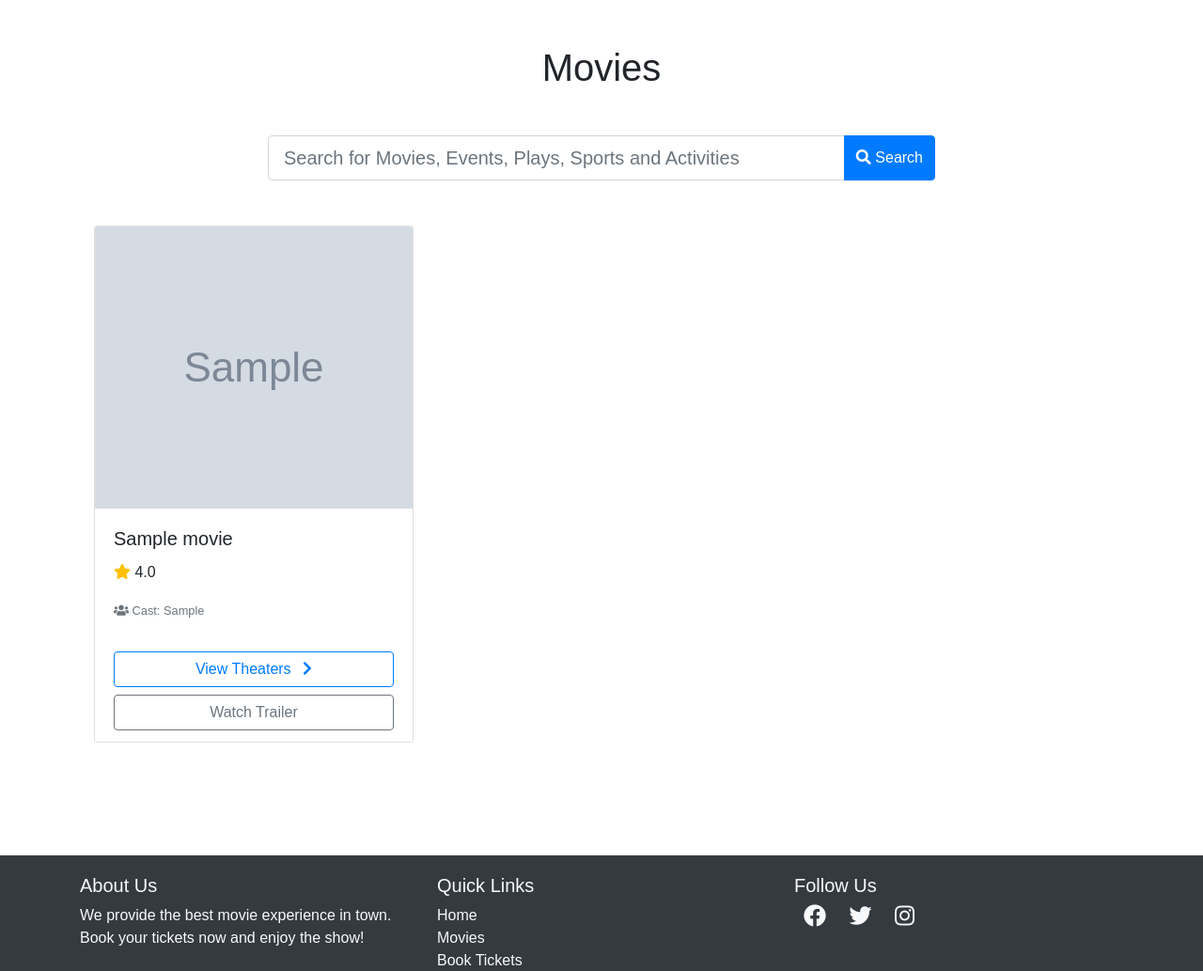
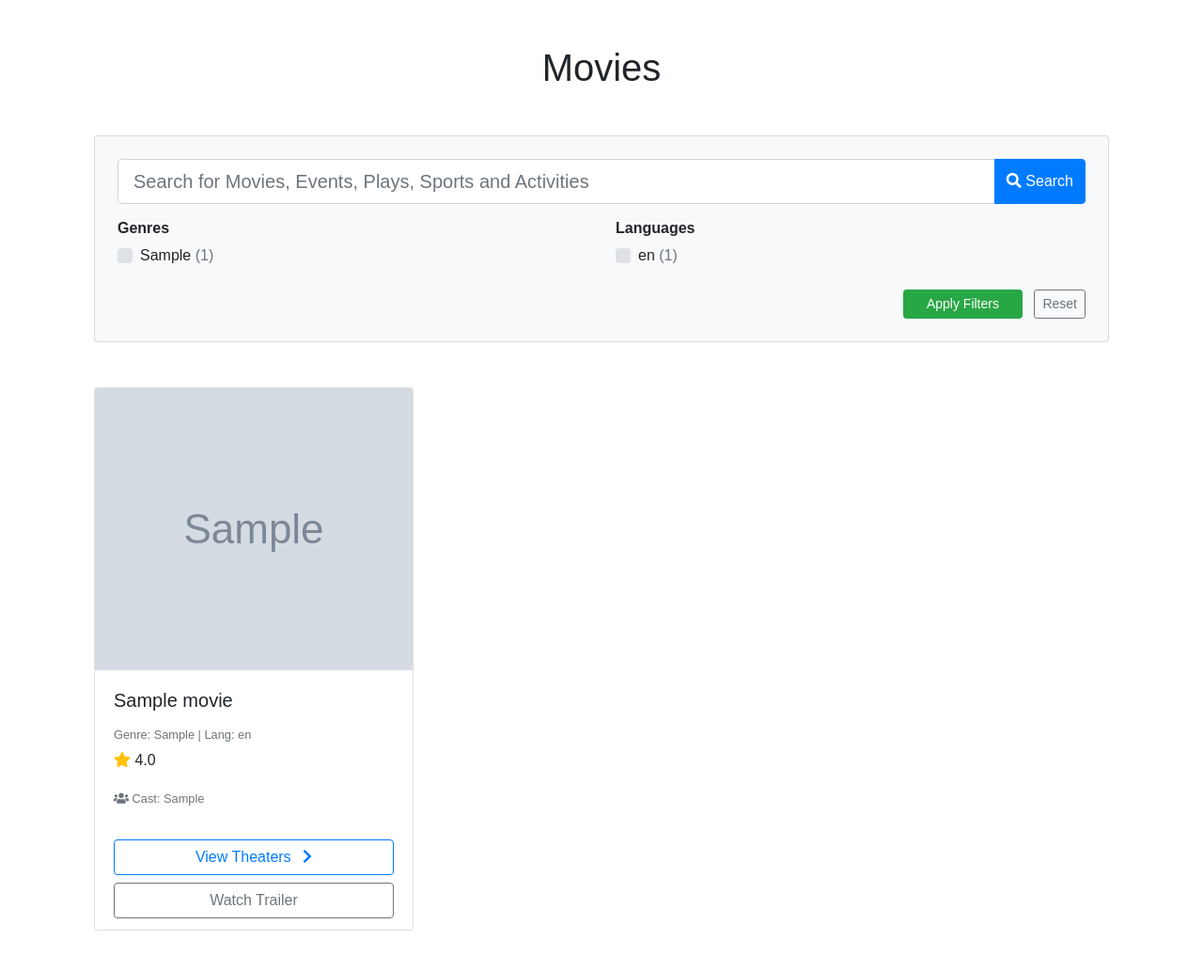
Before and after one commit to Tuhin-builds/bookmyseat_project, a Django app: page /movies/ in a window 1280 px wide. Shown: the part 70-1103 px from the top of the page at 94% size. Run offline with Django 5.2, Linux system fonts and the light colour scheme; tables that the repository leaves empty hold one stand-in row (values such as "Sample post"); grey boxes marked "Sample" are stand-in pictures; some libraries are stand-ins or nearby versions.

```diff
--- a/movies/models.py
+++ b/movies/models.py
@@ -6,12 +6,21 @@ from django.core.validators import URLValidator
 
 
 class Movie(models.Model):
-    name= models.CharField(max_length=255)
-    image= models.ImageField(upload_to="movies/")
-    rating = models.DecimalField(max_digits=3,decimal_places=1)
-    cast= models.TextField()
-    description= models.TextField(blank=True,null=True) # optional
+    name = models.CharField(max_length=255, db_index=True) # Kept your 'name' field and added index
+    genre = models.CharField(max_length=100, db_index=True) # Added for Task 5 filtering
+    language = models.CharField(max_length=50, db_index=True) # Added for Task 5 filtering
+    release_date = models.DateField(db_index=True, null=True, blank=True) # Added for sorting/filtering
+    image = models.ImageField(upload_to="movies/")
+    rating = models.DecimalField(max_digits=3, decimal_places=1)
+    cast = models.TextField()
+    description = models.TextField(blank=True, null=True) # optional
     trailer_url = models.URLField(max_length=500, blank=True, null=True, validators=[URLValidator()])
+
+    class Meta:
+        indexes = [
+            models.Index(fields=['genre', 'language']),
+            models.Index(fields=['release_date']),
+        ]
 
     def __str__(self):
         return self.name
--- a/movies/views.py
+++ b/movies/views.py
@@ -15,18 +15,54 @@ from django.contrib.admin.views.decorators import staff_member_required
 from django.db.models import Sum, Count
 from django.shortcuts import render
 from .models import Booking
+from django.core.paginator import Paginator
 
 def movie_detail(request, movie_id):
     movie = get_object_or_404(Movie, id=movie_id)
     return render(request, 'movies/movie_detail.html', {'movie': movie})
 
+
 def movie_list(request):
-    search_query=request.GET.get('search')
+
+    search_query = request.GET.get('search', '')
+    selected_genres = request.GET.getlist('genre')
+    selected_languages = request.GET.getlist('language')
+    sort_by = request.GET.get('sort', '-release_date')
+    page_number = request.GET.get('page', 1)
+
+    movies = Movie.objects.all()
+
     if search_query:
-        movies=Movie.objects.filter(name__icontains=search_query)
-    else:
-        movies=Movie.objects.all()
-    return render(request,'movies/movie_list.html',{'movies':movies})
+        movies = movies.filter(name__icontains=search_query)
+
+    if selected_genres:
+        movies = movies.filter(genre__in=selected_genres)
+
+    if selected_languages:
+        movies = movies.filter(language__in=selected_languages)
+
+    allowed_sorts = ['release_date', '-release_date', 'name', '-name', 'rating', '-rating']
+    if sort_by in allowed_sorts:
+        movies = movies.order_by(sort_by)
+
+    genre_counts = Movie.objects.values('genre').annotate(count=Count('id'))
+    language_counts = Movie.objects.values('language').annotate(count=Count('id'))
+
+    paginator = Paginator(movies, 10)
+    page_obj = paginator.get_page(page_number)
+
+    context = {
+        'page_obj': page_obj,
+        'movies': page_obj,
+        'search_query': search_query,
+        'selected_genres': selected_genres,
+        'selected_languages': selected_languages,
+        'genre_counts': genre_counts,
+        'language_counts': language_counts,
+        'current_sort': sort_by,
+    }
+    return render(request, 'movies/movie_list.html', context)
+
 
 def theater_list(request,movie_id):
     movie = get_object_or_404(Movie,id=movie_id)
--- a/templates/movies/movie_list.html
+++ b/templates/movies/movie_list.html
@@ -4,9 +4,13 @@
 <div class="container py-5">
     <h1 class="text-center mb-5">Movies</h1>
 
-    <div class="row justify-content-center mb-5">
-        <div class="col-md-8">
-            <form method="GET" action="{% url 'movie_list' %}" class="search-bar">
+    <!-- Search and Filters Section -->
+    <div class="row mb-5">
+        <div class="col-md-12">
+            <form method="GET" action="{% url 'movie_list' %}" class="card p-4 shadow-sm bg-light">
+                <div class="row align-items-end">
+                    <!-- Search Bar -->
+                    <div class="col-md-12 mb-3">
                         <div class="input-group">
                             <input
                                 class="form-control form-control-lg"
@@ -22,17 +26,59 @@
                                 </button>
                             </div>
                         </div>
+                    </div>
+
+                    <!-- Genre Checkboxes -->
+                    <div class="col-md-6 mb-3">
+                        <h6 class="font-weight-bold">Genres</h6>
+                        <div class="d-flex flex-wrap" style="max-height: 120px; overflow-y: auto;">
+                            {% for item in genre_counts %}
+                                <div class="custom-control custom-checkbox mr-3 mb-2">
+                                    <input type="checkbox" class="custom-control-input" id="genre_{{ forloop.counter }}" name="genre" value="{{ item.genre }}" {% if item.genre in selected_genres %}checked{% endif %}>
+                                    <label class="custom-control-label" for="genre_{{ forloop.counter }}">
+                                        {{ item.genre }} <span class="text-muted">({{ item.count }})</span>
+                                    </label>
+                                </div>
+                            {% endfor %}
+                        </div>
+                    </div>
+
+                    <!-- Language Checkboxes -->
+                    <div class="col-md-6 mb-3">
+                        <h6 class="font-weight-bold">Languages</h6>
+                        <div class="d-flex flex-wrap" style="max-height: 120px; overflow-y: auto;">
+                            {% for item in language_counts %}
+                                <div class="custom-control custom-checkbox mr-3 mb-2">
+                                    <input type="checkbox" class="custom-control-input" id="lang_{{ forloop.counter }}" name="language" value="{{ item.language }}" {% if item.language in selected_languages %}checked{% endif %}>
+                                    <label class="custom-control-label" for="lang_{{ forloop.counter }}">
+                                        {{ item.language }} <span class="text-muted">({{ item.count }})</span>
+                                    </label>
+                                </div>
+                            {% endfor %}
+                        </div>
+                    </div>
+
+                    <!-- Filter Action Button -->
+                    <div class="col-md-12 text-right">
+                        <button type="submit" class="btn btn-success btn-sm px-4">Apply Filters</button>
+                        <a href="{% url 'movie_list' %}" class="btn btn-outline-secondary btn-sm ml-2">Reset</a>
+                    </div>
+                </div>
             </form>
         </div>
     </div>
 
+    <!-- Movie List Grid (Using page_obj) -->
     <div class="row" id="movieList">
-        {% for movie in movies %}
+        {% for movie in page_obj %}
         <div class="col-md-4 mb-4">
             <div class="card h-100 shadow-sm">
                 <img src="{{ movie.image.url }}" class="card-img-top" alt="{{ movie.name }}" style="height: 300px; object-fit: cover;">
                 <div class="card-body">
                     <h5 class="card-title">{{ movie.name }}</h5>
+                    <p class="card-text mb-1">
+                        <small class="text-muted">Genre: {{ movie.genre }} | Lang: {{ movie.language }}</small>
+                    </p>
                     <p class="card-text">
                         <i class="fas fa-star text-warning"></i> {{ movie.rating }}
                     </p>
@@ -46,7 +92,6 @@
                     <a href="{% url 'theater_list' movie.id %}" class="btn btn-outline-primary btn-block mb-2">
                         View Theaters <i class="fas fa-chevron-right ml-2"></i>
                     </a>
-
                     <a href="{% url 'movie-detail' movie.id %}" class="btn btn-outline-secondary btn-block">
                         Watch Trailer
                     </a>
@@ -54,11 +99,36 @@
             </div>
         </div>
         {% empty %}
-        <div class="col-12 text-center">
-            <p class="lead">No movies found. Try a different search term.</p>
+        <div class="col-12 text-center py-5">
+            <p class="lead">No movies found matching your filters.</p>
         </div>
         {% endfor %}
     </div>
+
+    <!-- Pagination Controls -->
+    {% if page_obj.has_other_pages %}
+    <nav aria-label="Page navigation" class="mt-5">
+        <ul class="pagination justify-content-center">
+            {% if page_obj.has_previous %}
+                <li class="page-item">
+                    <a class="page-link" href="?page={{ page_obj.previous_page_number }}{% for g in selected_genres %}&genre={{ g }}{% endfor %}{% for l in selected_languages %}&language={{ l }}{% endfor %}&search={{ search_query }}">Previous</a>
+                </li>
+            {% else %}
+                <li class="page-item disabled"><span class="page-link">Previous</span></li>
+            {% endif %}
+
+            <li class="page-item disabled"><span class="page-link">Page {{ page_obj.number }} of {{ page_obj.paginator.num_pages }}</span></li>
+
+            {% if page_obj.has_next %}
+                <li class="page-item">
+                    <a class="page-link" href="?page={{ page_obj.next_page_number }}{% for g in selected_genres %}&genre={{ g }}{% endfor %}{% for l in selected_languages %}&language={{ l }}{% endfor %}&search={{ search_query }}">Next</a>
+                </li>
+            {% else %}
+                <li class="page-item disabled"><span class="page-link">Next</span></li>
+            {% endif %}
+        </ul>
+    </nav>
+    {% endif %}
 </div>
 
 <!-- Bootstrap JS and dependencies -->
@@ -78,38 +148,4 @@
         box-shadow: 0 4px 15px rgba(0,0,0,0.1) !important;
     }
 </style>
-
-<script>
-    $(document).ready(function() {
-        // Add animation to cards on hover
-        $('.card').hover(
-            function() { $(this).addClass('shadow'); },
-            function() { $(this).removeClass('shadow'); }
-        );
-
-        // Implement client-side filtering
-        $('input[name="search"]').on('input', function() {
-            var searchTerm = $(this).val().toLowerCase();
-            $('#movieList .col-md-4').each(function() {
-                var movieTitle = $(this).find('.card-title').text().toLowerCase();
-                if (movieTitle.includes(searchTerm)) {
-                    $(this).show();
-                } else {
-                    $(this).hide();
-                }
-            });
-        });
-    });
-</script>
-<!-- <h1>Movies</h1>
-<ul>
-    {% for movie in movies%}
-    <li>
-        <img src="{{movie.image.url}}" alt="image" >
-        <strong>{{movie.name}}</strong>{{movie.rating}}
-        <p>Cast:{{movie.cast}}</p>
-        <a href="{% url 'theater_list' movie.id %}">View Theaters</a>
-    </li>
-    {% endfor %}
-</ul> -->
 {% endblock %}
```
Also changed, not shown: movies/migrations/0014_movie_genre_movie_language_movie_release_date_and_more.py (added). Lines whose indentation alone changed are shown as unchanged.
